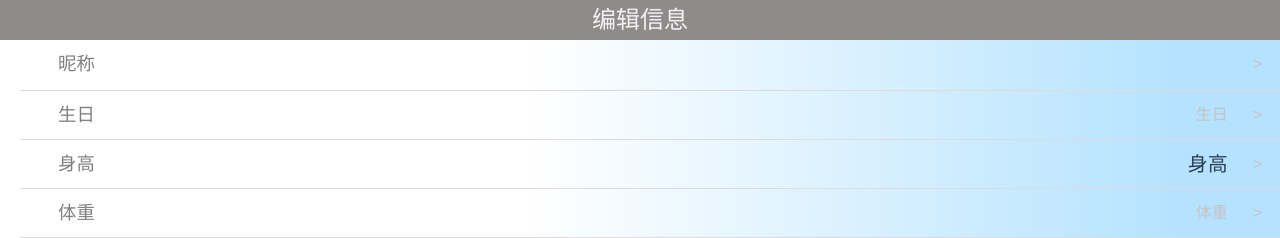
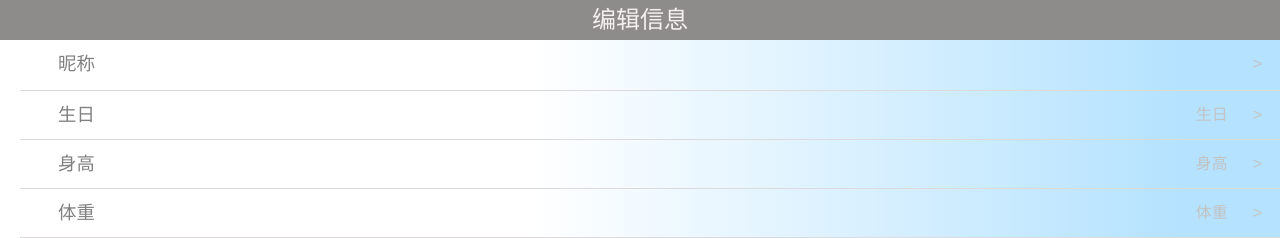
Before and after one commit to khwutiny/userPicker, a Vue app: page /#/info in a window 1280 px wide. Shown: the top 238 px of the page. Built offline with nearby package versions, Linux system fonts and the light colour scheme.

Commit message:
数据一致性提交

```diff
--- a/src/components/userInfo.vue
+++ b/src/components/userInfo.vue
@@ -16,7 +16,7 @@
       <div @click="pickerShow('height')" class="display-flex line  flex-end">
         <span class="info-id">身高</span>
         <span class="info-content" v-if="dataView['height'].value">{{dataView['height'].value}}厘米</span>
-        <span class="info-content" v-else>身高</span>
+        <span class="info-content text-right" v-else>身高</span>
         <span class="text-right"><em>></em></span>
 
       </div>
```
